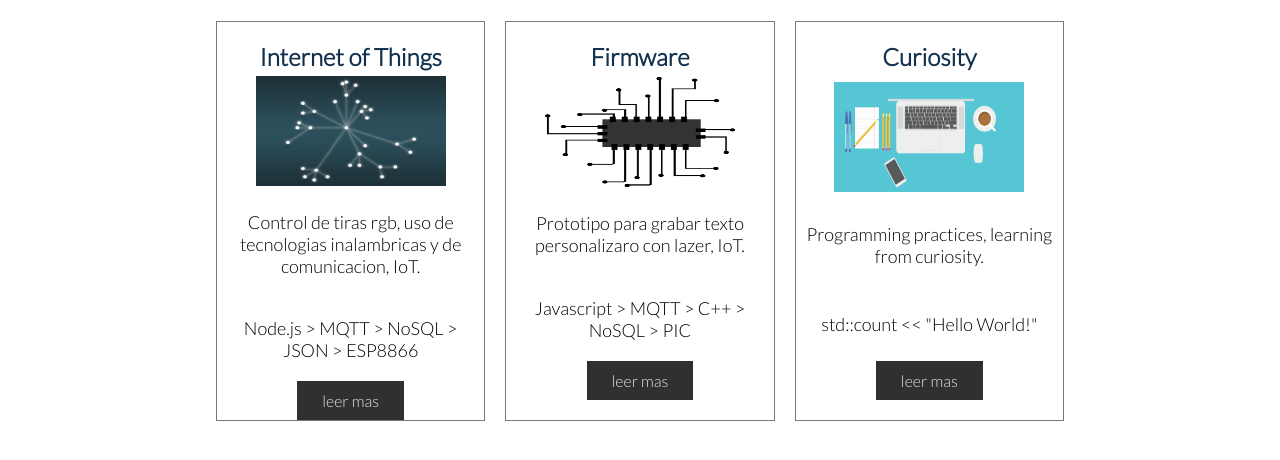
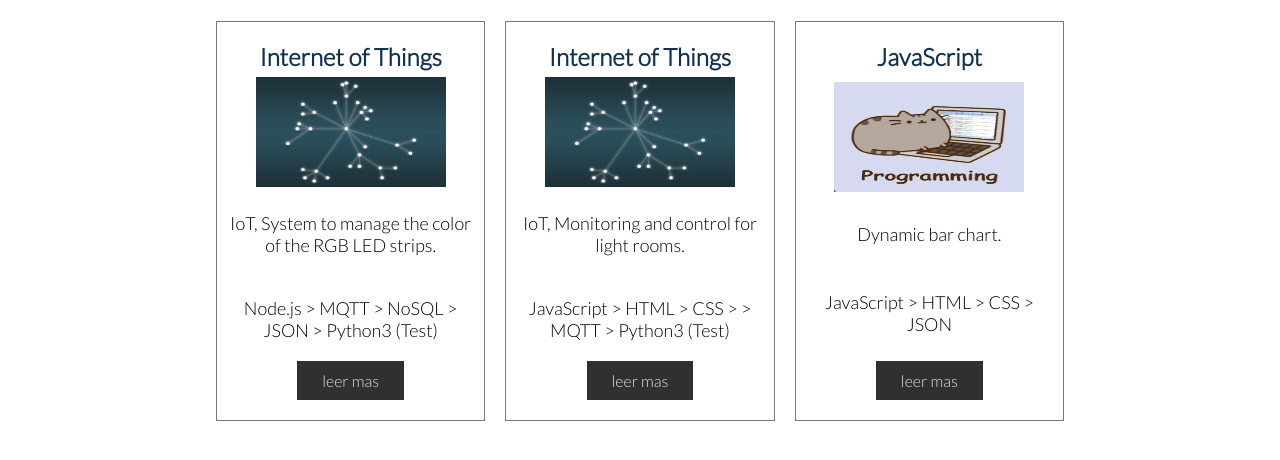
Before and after one commit to oscarbmo01/oscarbmo01, a plain HTML site: page docs/portafolio/index.html in a window 1280 px wide. Shown: the part 308-768 px from the top of the page. Drawn offline with Linux system fonts and the light colour scheme; files whose address does not match are found by name.

Commit message:
Update CV

```diff
--- a/docs/portafolio/index.html
+++ b/docs/portafolio/index.html
@@ -72,21 +72,51 @@
                     <h2>Internet of Things</h2>
                     <div><img src="../../img/Imagen de Pete Linforth en Pixabay.jpg" alt="" title="Imagen de Pete Linforth en Pixabay"></div>
                     <p>
-                        Control de tiras rgb, uso de tecnologias inalambricas y de comunicacion, IoT.
+                        IoT, System to manage the color of the RGB LED strips.
                     </p>
                     <p>
-                        Node.js > MQTT > NoSQL > JSON > ESP8866
+                        Node.js > MQTT > NoSQL > JSON > Python3 (Test)
                     </p>
-                    <a href="https://github.com/oscarbmo01" target="_blank">leer mas</a>
+                    <a href="https://github.com/oscarbmo01/IoT-rgb-led-strips" target="_blank">leer mas</a>
                 </div>
+
+
                 <div class="div-tecnologia-nombre-imagen-info">
+                    <h2>Internet of Things</h2>
+                    <div><img src="../../img/Imagen de Pete Linforth en Pixabay.jpg" alt="" title="Imagen de Pete Linforth en Pixabay"></div>
+                    <p>
+                        IoT, Monitoring and control for light rooms.
+                    </p>
+                    <p>
+                        JavaScript > HTML > CSS > > MQTT > Python3 (Test)
+                    </p>
+                    <a href="https://github.com/oscarbmo01/IoT-light-in-the-room" target="_blank">leer mas</a>
+                </div>
+
+
+                <div class="div-tecnologia-nombre-imagen-info">
+                    <h2>JavaScript</h2>
+                    <div><img src="../../img/2001.gif" alt="" title=""></div>
+                    <p>
+                        Dynamic bar chart.
+                    </p>
+                    <p>
+                        JavaScript > HTML > CSS > JSON
+                    </p>
+                    <a href="https://github.com/oscarbmo01/bar-chart-js-css-html-json" target="_blank">leer mas</a>
+                </div>
+
+
+
+
+                <!-- <div class="div-tecnologia-nombre-imagen-info">
                     <h2>Firmware</h2>
                     <div><img src="../../img/Imagen de Sinisa Maric en Pixabay.png" alt="" title="Imagen de Sinisa Maric en Pixabay"></div>
                     <p>
-                        Prototipo para grabar texto personalizaro con lazer, IoT.
+                        IoT, Monitoreo de dispositivos en tiempo real.
                     </p>
                     <p>
-                        Javascript > MQTT > C++ > NoSQL > PIC
+                        Node.js > MQTT > NoSQL > JSON > C > Test (Python)
                     </p>
                     <a href="https://github.com/oscarbmo01" target="_blank">leer mas</a>
                 </div>
@@ -97,10 +127,14 @@
                         Programming practices, learning from curiosity.
                     </p>
                     <p>
-                        std::count << "Hello World!"
+                        std::count << "Hello World!" << endl;
                     </p>
                     <a href="https://github.com/oscarbmo01" target="_blank">leer mas</a>
-                </div>
+                </div> -->
+
+
+
+
             </div>
         </article>
     </main>
```
Also changed, not shown: docs/curriculum-vitae/index.html (+3 -3 lines), img/2001.gif (added).
